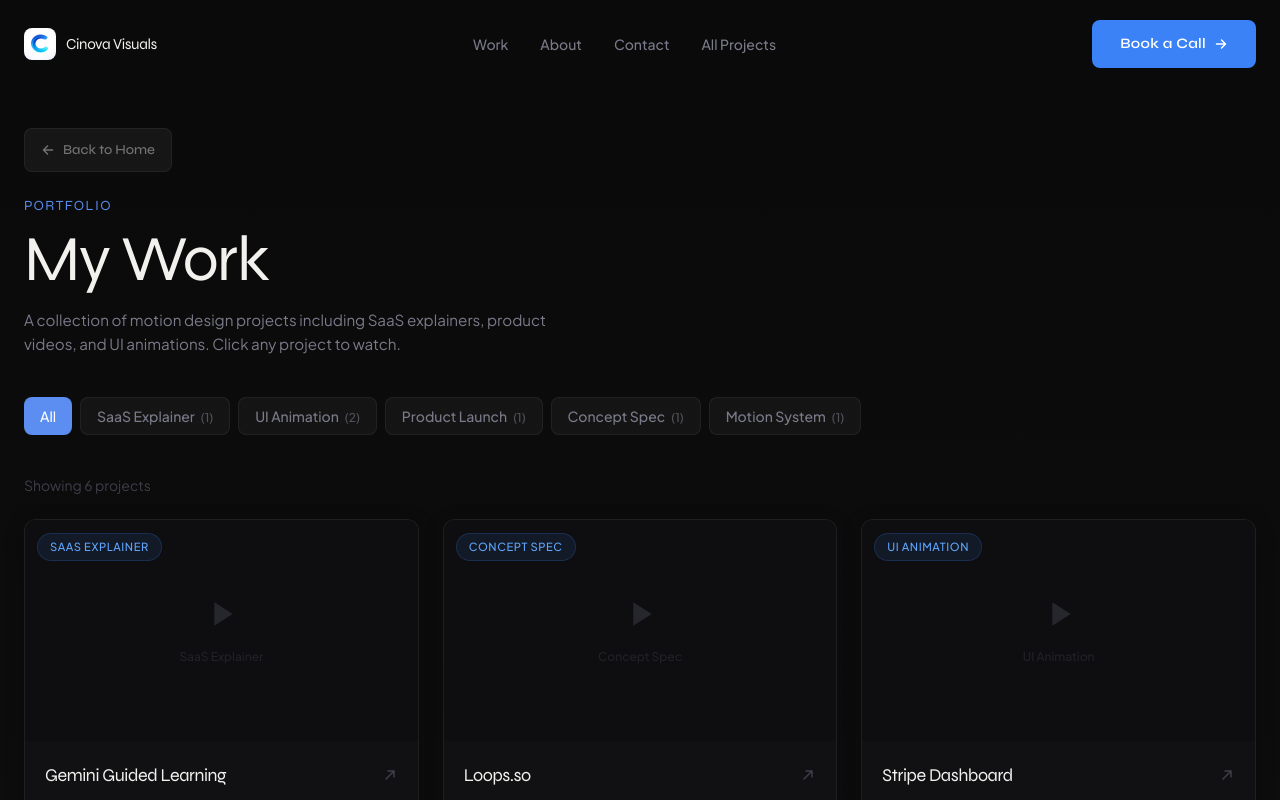
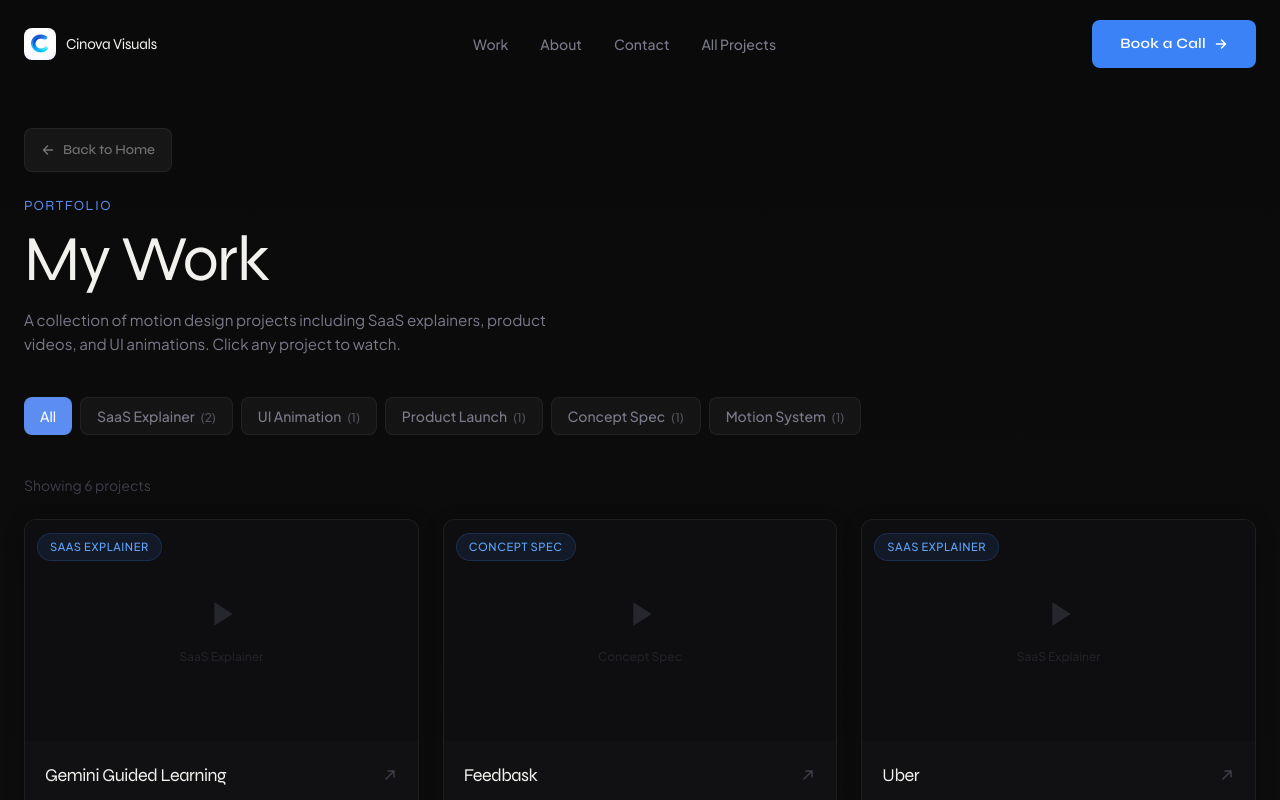
Before and after one commit to rageeditzz154/Portfolio_main, a Next.js app: page /projects in a window 1280 px wide. Shown: the top 800 px of the page. Built offline with nearby package versions, Linux system fonts and the light colour scheme.

Commit message:
Update projects.js

```diff
--- a/src/data/projects.js
+++ b/src/data/projects.js
@@ -37,22 +37,22 @@ export const projects = [
     tags: ['Product Explainer', 'SaaS', 'UI Animation'],
   },
   {
-    id: 'loops-so',
-    title: 'Loops.so',
+    id: 'feedbask',
+    title: 'Feedbask',
     category: 'Concept Spec',
-    description: 'One platform. Zero email chaos. A spec explainer showing how Loops unifies SaaS email into a single clean system — from welcome flows to broadcasts.',
-    videoEmbedUrl: 'https://player.vimeo.com/video/148751763?autoplay=0&title=0&byline=0&portrait=0',
+    description: '',
+    videoEmbedUrl: 'https://player.vimeo.com/video/1191850183',
     thumbnailUrl: '',
-    tags: ['Email SaaS', 'Motion System', 'Concept'],
+    tags: ['Product Explainer', 'SaaS', 'UI Animation'],
   },
   {
-    id: 'stripe-explainer',
-    title: 'Stripe Dashboard',
-    category: 'UI Animation',
-    description: 'A product walkthrough that makes Stripe\'s dashboard feel alive — smooth transitions, data reveals, and premium motion hierarchy throughout.',
-    videoEmbedUrl: 'https://player.vimeo.com/video/248688844?autoplay=0&title=0&byline=0&portrait=0',
+    id: 'uber',
+    title: 'Uber',
+    category: 'SaaS Explainer',
+    description: '',
+    videoEmbedUrl: 'https://player.vimeo.com/video/1191852242',
     thumbnailUrl: '',
-    tags: ['UI Animation', 'FinTech', 'Dashboard'],
+    tags: ['UI Animation'],
   },
   {
     id: 'onboarding-motion',
```
